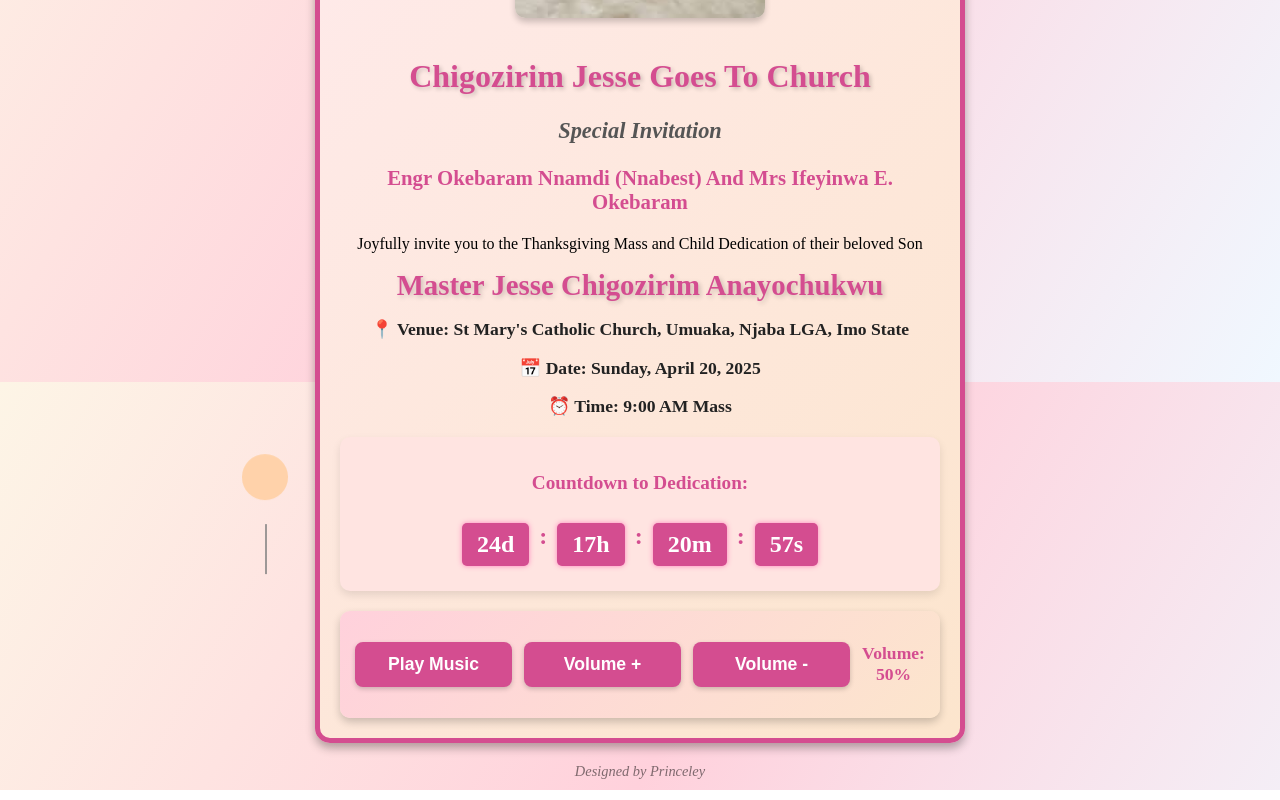
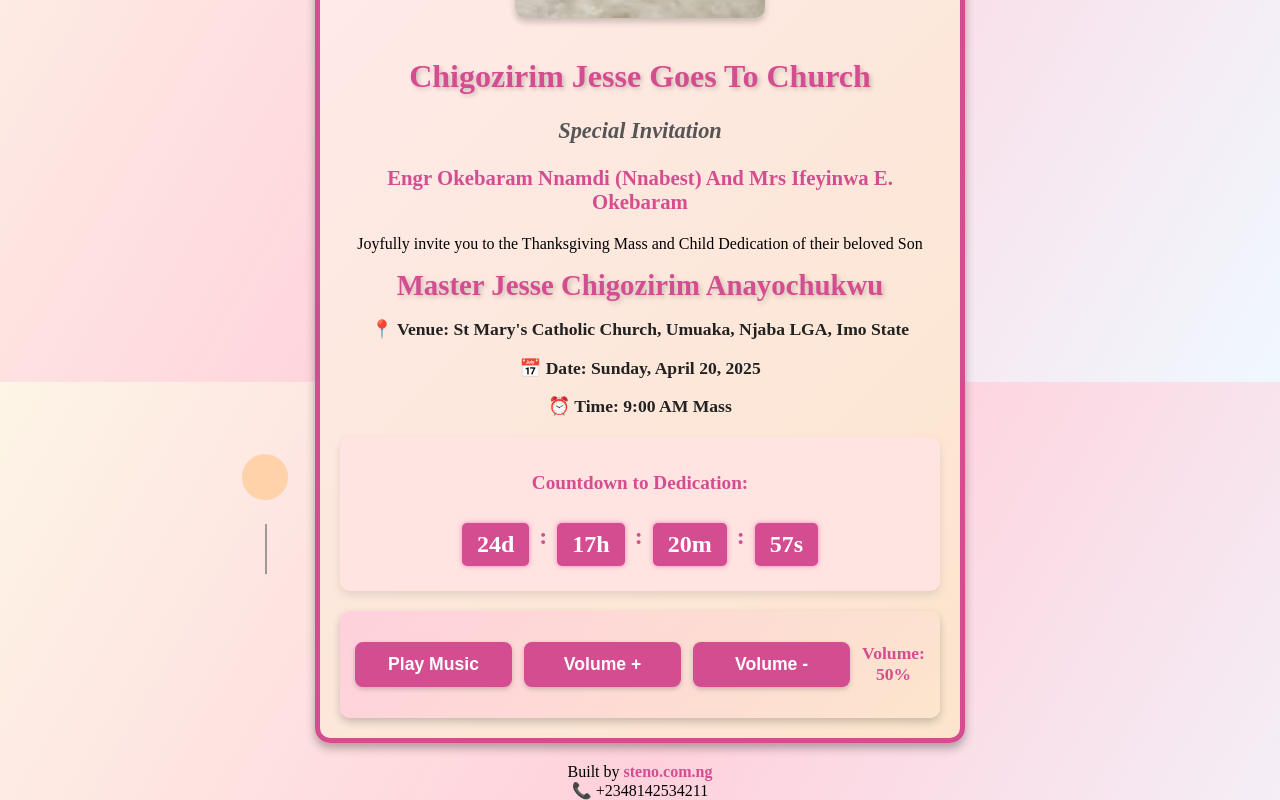
Before and after one commit to steno1/NnaBestChildDedication, a React (Create React App) app: page / in a window 1280 px wide. Shown: the part 418-1218 px from the top of the page. Built offline with nearby package versions, Linux system fonts and the light colour scheme.

Commit message:
added my contact on footer

```diff
--- a/src/components/ChildDedication.css
+++ b/src/components/ChildDedication.css
@@ -116,14 +116,14 @@ body {
     color: #fff;
     box-shadow: 0 0 5px rgba(255, 105, 180, 0.8);
 }
+.footer a {
+    color: #d44d90;
+    text-decoration: none;
+    font-weight: bold;
+}
 
-.footer {
-    margin-top: 20px;
-    margin-bottom: 10px;
-    color: rgba(0, 0, 0, 0.5); /* Faint text */
-    font-size: 0.9rem;
-    text-align: center;
-    font-style: italic;
+.footer a:hover {
+    text-decoration: underline;
 }
 
 /* Music Controls */
--- a/src/components/ChildDedication.jsx
+++ b/src/components/ChildDedication.jsx
@@ -137,8 +137,10 @@ const ChildDedication = () => {
           audioRef={audioRef}
         />
       </div>
-
-      <footer className="footer">Designed by Princeley</footer>
+      <footer className="footer">
+  Built by <a href="https://steno.com.ng" target="_blank" rel="noopener noreferrer">steno.com.ng</a><br />
+  <span>📞 +2348142534211</span>
+</footer>
     </>
   );
 };
```
